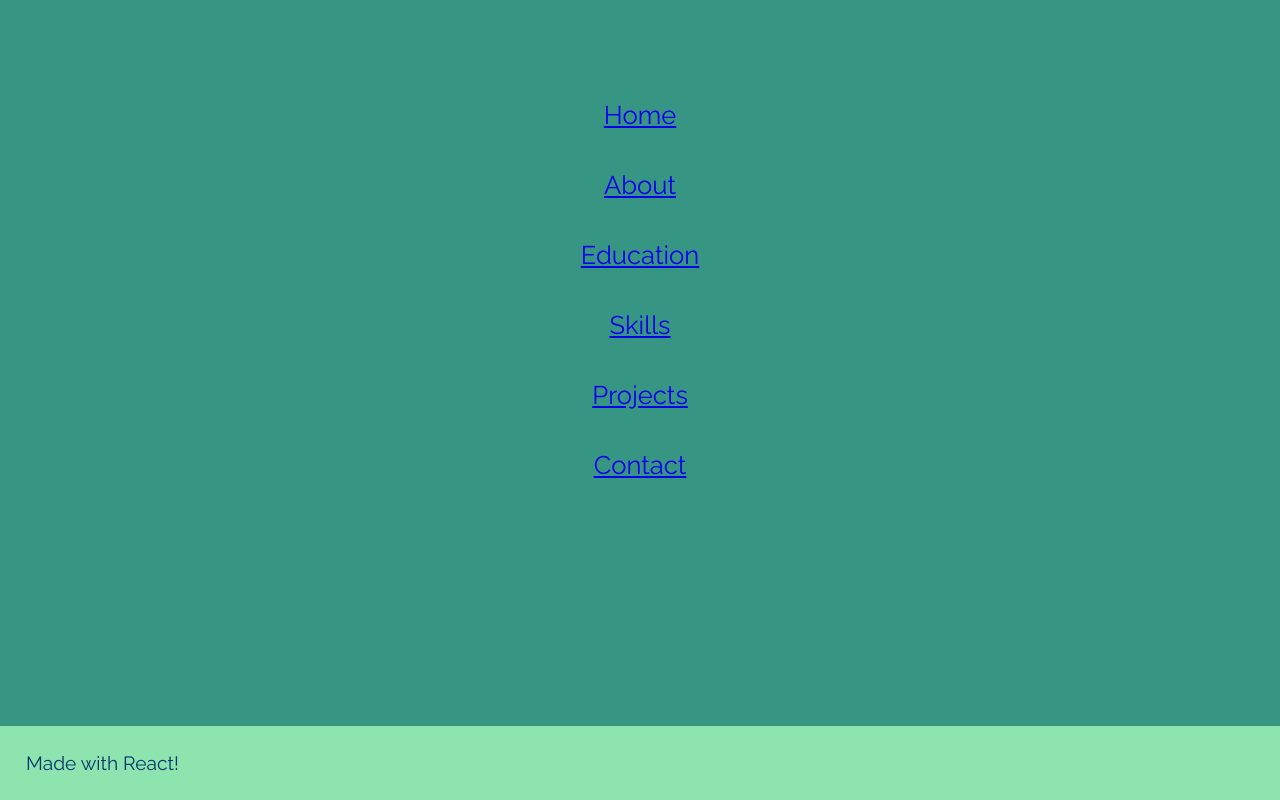
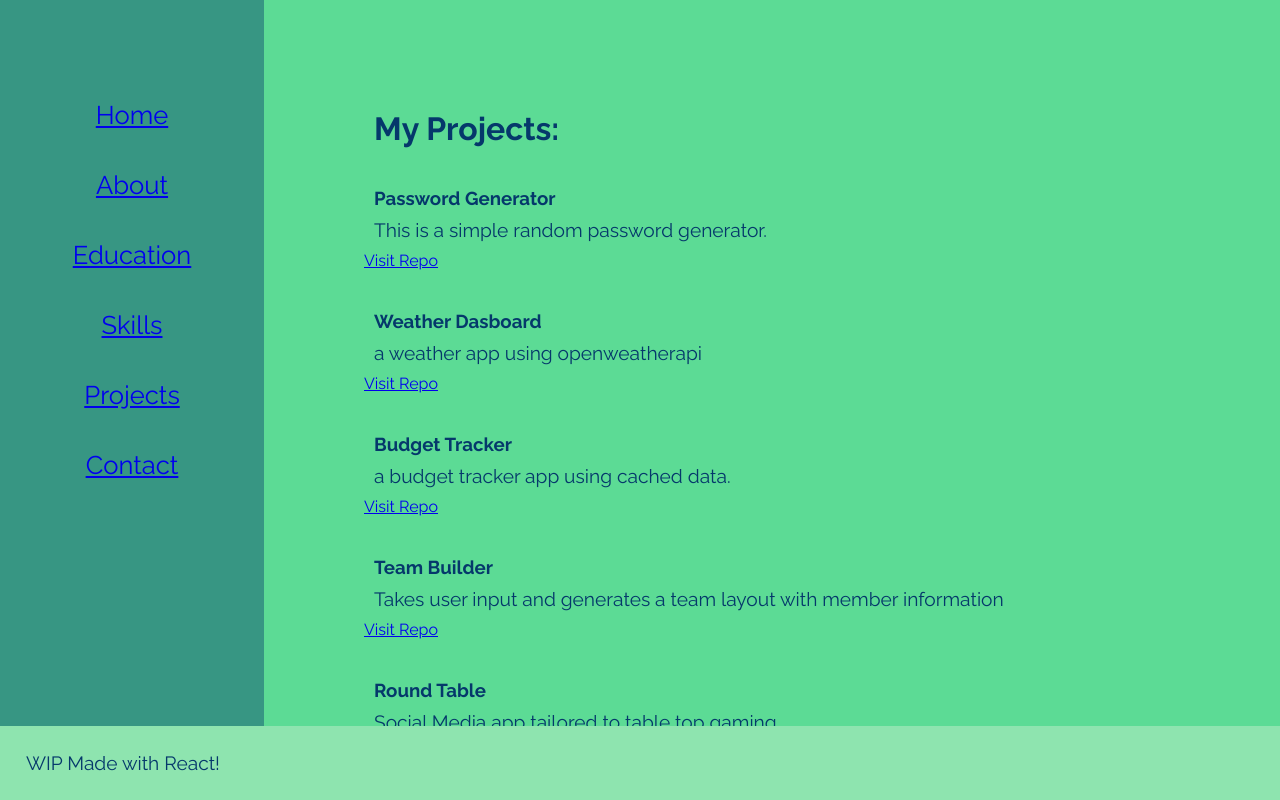
Before and after one commit to Seth-Staggs/the-cooler-portfolio, a React (Create React App) app in the folder portfolio/: page /projects in a window 1280 px wide. Shown: the top 800 px of the page. Built offline with nearby package versions, Linux system fonts and the light colour scheme.

Commit message:
added projects page

```diff
--- a/portfolio/src/App.css
+++ b/portfolio/src/App.css
@@ -96,6 +96,7 @@ box-shadow: 0 10px 20px rgba(0,0,0,0.19), 0 6px 6px rgba(0,0,0,0.23);
 }
 .row{
   margin-bottom: 10px;
-  width:100%;
-  align-content: center;
 }
+.a{
+  font-size: var(--fontsize-p);
+}
--- a/portfolio/src/App.js
+++ b/portfolio/src/App.js
@@ -9,7 +9,7 @@ import Education from './contents/Education';
 import Skills from './contents/Skills';
 import Contact from './contents/Contact';
 import Footer from './components/Footer';
-
+import Projects from "./contents/Projects";
 
 function App() {
     return (
@@ -32,6 +32,9 @@ function App() {
                     <Contact/>
                 </Route>
                 <Footer/>
+                <Route path="/projects">
+                    <Projects/>
+                </Route>
             </div>
         </Router>
     )
--- a/portfolio/src/components/Footer.js
+++ b/portfolio/src/components/Footer.js
@@ -2,7 +2,7 @@ import React from "react";
 
 const Footer = () => (
     <div className="footer">
-        <p>Made with React!</p>
+        <p> WIP Made with React!</p>
     </div>
 );
 
--- /dev/null
+++ b/portfolio/src/components/Projectcard.js
@@ -0,0 +1,17 @@
+import React, { Component } from "react";
+
+class Projectcard extends Component {
+    render() {
+        return (
+            <div class="widecard">
+                <div class="compdet">
+                    <h3>{this.props.title}</h3>
+                    <p class='secondtext'>{this.props.desc}</p>
+                    <a class='secondtext' href={this.props.link}>Visit Repo</a>
+                </div>
+            </div>
+        );
+    }
+}
+
+export default Projectcard
--- a/portfolio/src/contents/Homepage.js
+++ b/portfolio/src/contents/Homepage.js
@@ -7,13 +7,15 @@ class Homepage extends Component {
     render() {
         return (
             <div className="condiv home">
-             <div class="row">
+                <div class="container">
+                <div class="row">
              <img src={profilepic} alt="ProfilePic" className ="profilepic"></img>
              </div>
 
              <div class="row">
              <ReactTypingEffect className="typingeffect" text={[ "Howdy!", "I'm Seth Staggs", "I'm a web developer"]} speed={100} eraseDelay={700}/>
              </div>
+                </div>
             </div>
         )
     }
--- /dev/null
+++ b/portfolio/src/contents/Projects.js
@@ -0,0 +1,21 @@
+import React, { Component } from "react";
+
+import Projectcard from "../components/Projectcard";
+
+class Projects extends Component {
+    render() {
+        return (
+            <div className="condiv">
+            <h1 className="subtopic">My Projects:</h1>
+            <Projectcard title="Password Generator" desc="This is a simple random password generator." link="https://github.com/Seth-Staggs/SethsPasswordGenerator"/>
+            <Projectcard title="Weather Dasboard" desc="a weather app using openweatherapi" link="https://github.com/Seth-Staggs/Seths-Weather-Dashboard"/>
+            <Projectcard title="Budget Tracker" desc="a budget tracker app using cached data." link="https://github.com/Seth-Staggs/SethsBudgetTracker"/>
+            <Projectcard title="Team Builder" desc="Takes user input and generates a team layout with member information" link="https://github.com/Seth-Staggs/Seths_TeamGenerator"/>
+            <Projectcard title="Round Table" desc="Social Media app tailored to table top gaming" link="https://github.com/Seth-Staggs/Project-3"/>
+            <Projectcard title="Day Planner" desc="basic day planner that stores into local storage" link="https://github.com/Seth-Staggs/Seths-Day-Planner"/>
+            </div>
+            )
+        }
+    }
+
+export default Projects
```
